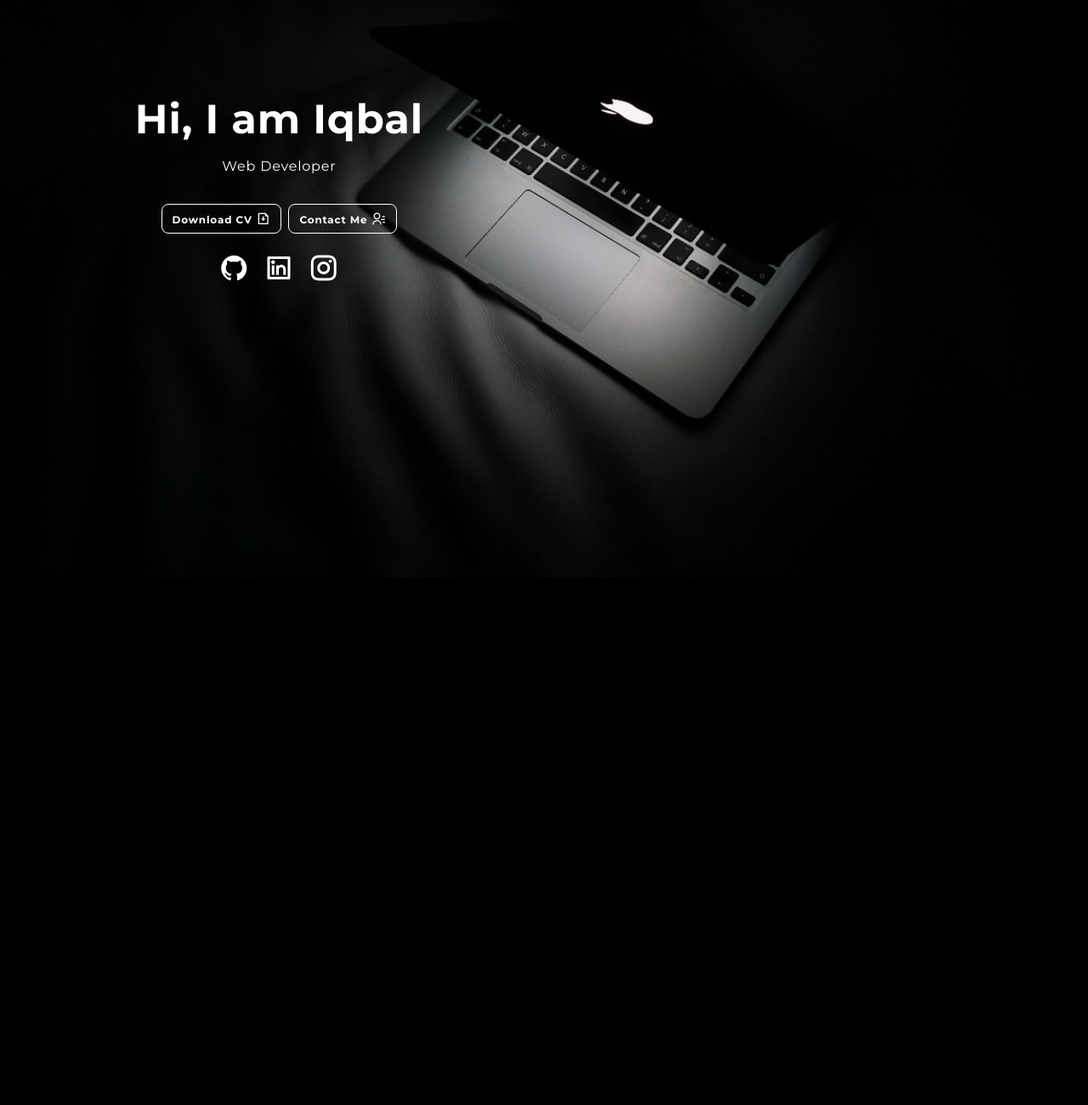
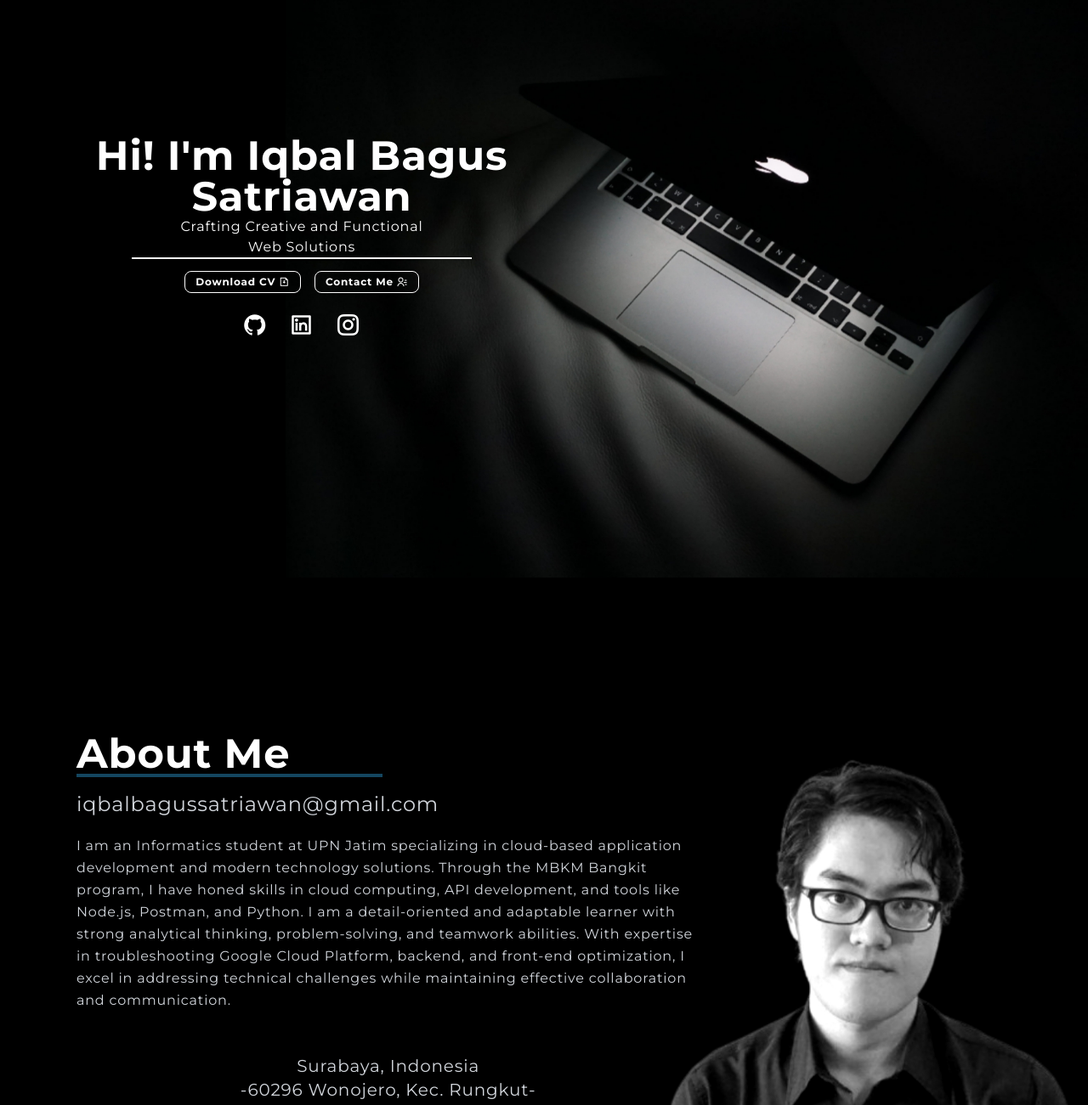
Before and after one commit to IqbalBagus-s/my-portfolio, a website: page index.html in a window 1280 px wide. Shown: the part 120-1421 px from the top of the page at 85% size. Before the commit the page ends 851 px from the top, so only its background shows below. Drawn offline with nearby package versions, Linux system fonts and the light colour scheme.

Commit message:
update about page

```diff
--- a/index.html
+++ b/index.html
@@ -34,55 +34,89 @@
 
   <main>
     <!-- Home Section -->
-    <section id="home">
+    <section id="home" class="relative h-screen flex items-center sm:py-24 md:py-24">
       <div class="absolute inset-0 -z-10">
-        <img src="./assets/img/home.jpg" alt="" class="w-full h-full object-cover sm:invisible lg:visible">
+        <img src="./assets/img/home-bg.jpg" alt="" class="w-full h-full object-cover sm:invisible lg:visible">
       </div>
-      <div class="container relative mt-16">
-        <div class="flex lg:flex-row flex-col items-center gap-5">
-          <!-- content -->
-          <div class="w-full flex flex-col items-center space-y-5">
-            <h1 >Hi, I am Iqbal</h1>
-            <h2>Web Developer</h2>
-
-            <div class="flex flex-row gap-2 pt-3">
+      <div class="container mx-auto px-5 lg:px-10">
+        <div class="flex lg:flex-row flex-col items-center justify-center gap-10">
+          <!-- Content -->
+          <div class="w-full flex flex-col items-center text-center space-y-5 sm:space-y-0">
+            <h1 class="">Hi! I'm Iqbal Bagus Satriawan</h1>
+            <h2 class="">Crafting Creative and Functional<br>Web Solutions</h2>
+            <div class="flex justify-center pt-4 relative  sm:invisible lg:visible">
+              <!-- Garis -->
+              <span class="absolute top-0 left-1/2 -translate-x-1/2 h-0.5 bg-white " style="width: 400px;"></span>
+            </div>
+            <div class="flex relative flex-row gap-4">
               <button class="btn">
-                <span class="text-xs">Download CV</span>
+                <span class="text-sm sm:text-xs">Download CV</span>
                 <i class="ri-file-download-line"></i>
               </button>
 
               <button class="btn">
-                <span class="text-xs">Contact Me</span>
-                <i class="ri-contacts-line"></i>
+                <a href="https://wa.me/+6282335490445">
+                  <span class="text-sm sm:text-xs">Contact Me</span>
+                  <i class="ri-contacts-line"></i>
+                </a>
               </button>
             </div>
 
-            <div class="flex flex-row items-center gap-4 text-4xl">
-              <i class="ri-github-fill text-white hover:text-darkBlue duration-300 cursor-pointer"></i>
-              <i class="ri-linkedin-box-line text-white hover:text-darkBlue duration-300 cursor-pointer"></i>
-              <i class="ri-instagram-line text-white hover:text-darkBlue duration-300 cursor-pointer"></i>
+            <div class="flex flex-row items-center gap-6 text-3xl pt-5">
+              <a href="https://github.com/IqbalBagus-s"><i class="ri-github-fill text-white hover:text-darkBlue duration-300 cursor-pointer" ></i></a>
+              <a href="https://www.linkedin.com/in/iqbal-bagus-satriawan-275895326"><i class="ri-linkedin-box-line text-white hover:text-darkBlue duration-300 cursor-pointer"></i></a>
+              <a href=""><i class="ri-instagram-line text-white hover:text-darkBlue duration-300 cursor-pointer"></i></a>
             </div>
           </div>
 
-          <!-- image -->
-          <div class="relative">
-            <img src="./assets/img/home.jpg" alt="home_image" class="w-full lg:invisible">
-
+          <!-- Image -->
+          <div class="w-full lg:invisible">
+            <img src="./assets/img/home.jpg" alt="home_image" class="w-full rounded-lg shadow-lg">
           </div>
-
         </div>
       </div>
     </section>
+
     <!-- About Section -->
-    <section id="about">
-      <div>
-
+    <section id="about" class="relative min-h-screen flex items-center">
+      <div class="absolute inset-0 -z-10">
+        <img src="./assets/img/about.jpg" alt="about_image" class="w-full h-full object-cover sm:invisible lg:visible">
+      </div>
+      <div class="container mx-auto px-5 lg:px-10 relative z-10">
+        <div class="flex lg:flex-row flex-col items-start gap-10">
+          <!-- Content -->
+          <div class="w-full lg:w-2/3 space-y-5 text-left">
+            <div class="relative flex flex-col">
+              <h1 class="text-4xl lg:text-5xl font-bold text-white relative inline-block">
+                About Me
+                <span class="absolute -bottom-1 left-0 h-1 bg-darkBlue sm:invisible lg:visible" style="width: 360px;"></span>
+              </h1>
+            </div>
+            <h2 class="text-lg lg:text-2xl text-gray-300">
+              iqbalbagussatriawan@gmail.com
+            </h2>
+            <p class="text-base text-gray-300 leading-relaxed">
+              I am an Informatics student at UPN Jatim specializing in cloud-based application development and modern technology solutions.
+              Through the MBKM Bangkit program, I have honed skills in cloud computing, API development, and tools like Node.js, Postman, and Python. I am a detail-oriented and adaptable learner with strong analytical thinking, problem-solving, and teamwork abilities. With expertise in troubleshooting Google Cloud Platform, backend, and front-end optimization, I excel in addressing technical challenges while maintaining effective collaboration and communication.
+            </p>
+            <h2 class="w-full text-center text-lg lg:text-xl text-gray-300" style="margin-top: 50px;">
+              Surabaya, Indonesia<br>-60296 Wonojero, Kec. Rungkut-
+            </h2>
+          </div>
+        </div>
       </div>
     </section>
-    <!-- Resume -->
 
-    <!-- Portofolio -->
+    <!-- Resume Section -->
+    <section id="resume" class="py-10 bg-gray-900">
+      <div class="container mx-auto px-5 lg:px-10">
+        <h1 class="text-2xl text-white">Lorem ipsum dolor, sit amet consectetur adipisicing elit. Deserunt commodi dignissimos voluptatum placeat accusantium modi possimus maxime rerum, natus porro debitis numquam assumenda dolorem architecto doloribus. Ut quia provident aspernatur.</h1>
+      </div>
+    </section>
+
   </main>
+
+
   <!-- script js -->
    <script src="main.js">
 
--- a/input.css
+++ b/input.css
@@ -8,17 +8,13 @@ body {
     @apply bg-black text-white font-Montserrat tracking-wider;
 }
 
-section {
-    @apply py-20 md:py-28;
-}
-
 h1 {
     @apply text-3xl md:text-4xl xl:text-5xl font-bold;
 }
 
 /* button */
 .btn {
-    @apply border border-white rounded-lg px-3 py-1 duration-300;
+    @apply border border-white rounded-lg px-3 py-1 duration-300 sm:text-xs;
 }
 
 
```
Also changed, not shown: assets/img/about.jpg (added), assets/img/home-bg.jpg (added), output.css.
